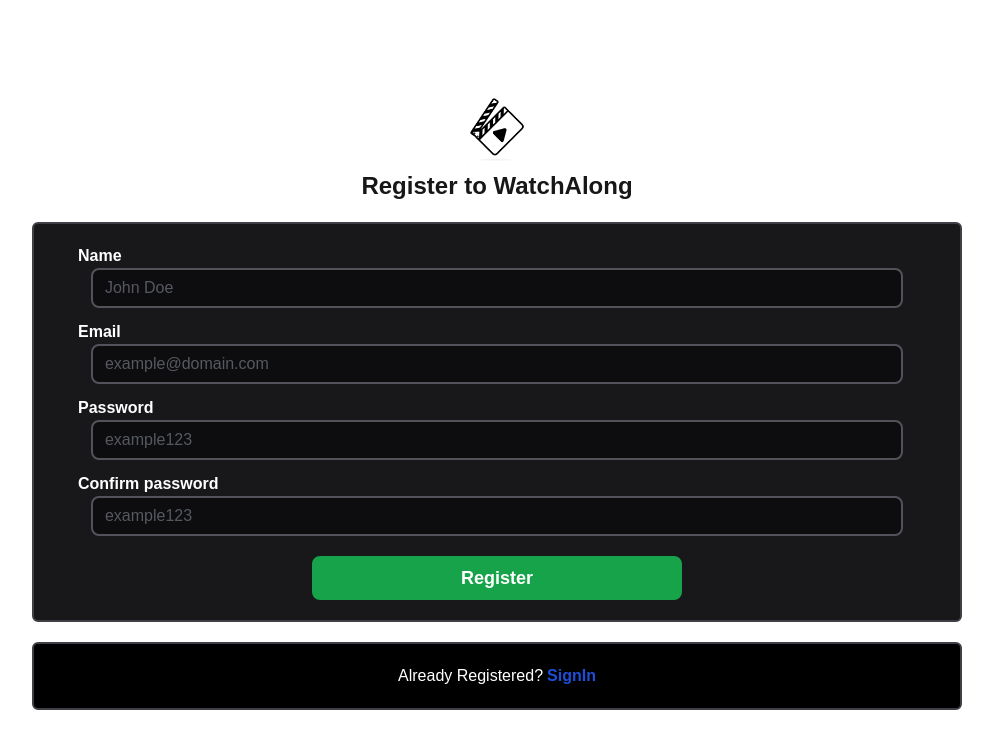
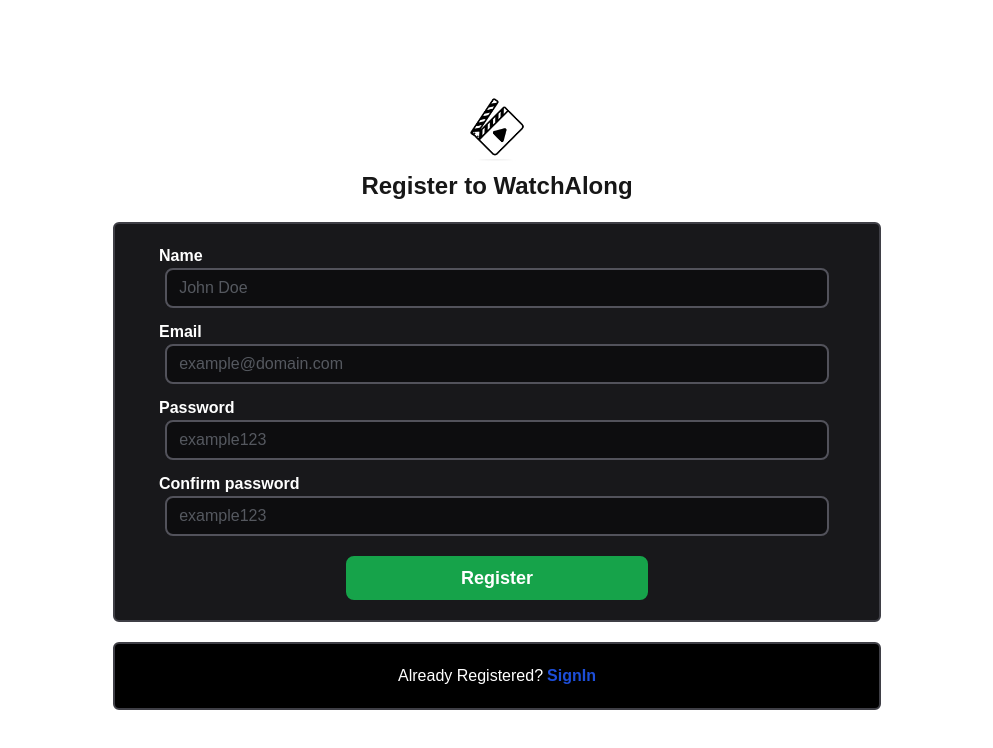
Before and after one commit to Rishabh8210/WatchAlong, a Next.js app: page /signup in a window 1280 px wide. Shown: the top 748 px of the page, without its empty margins (143-1136 px from the left). Built offline with nearby package versions, Linux system fonts and the light colour scheme.

Commit message:
Fact: Fix the css issues

```diff
--- a/src/components/CreateRoom-Component/CreateAndJoinRoom.tsx
+++ b/src/components/CreateRoom-Component/CreateAndJoinRoom.tsx
@@ -11,8 +11,8 @@ const CreateAndJoinRoom = ({ setTrigger }: PropsTriggerAttributes) => {
         setJoinRoomPopup(!isJoinRoomPopup);
     }
     return (
-        <div className='h-screen w-full bg-zinc-800 bg-opacity-80 fixed top-0 left-0 p-5 flex justify-center items-center'>
-            <div className='min-h-[50vh] relative w-full p-5 bg-black rounded-lg border-zinc-700 border-2 flex flex-col items-end justify-end gap-5 shadow-zinc-800 shadow-2xl text-white'>
+        <div className='h-screen w-full  bg-zinc-800 bg-opacity-80 fixed top-0 left-0 p-5 flex justify-center items-center z-50'>
+            <div className='min-h-[50vh] relative w-full sm:w-10/12 md:w-9/12 lg:max-w-3xl p-5 bg-black rounded-lg border-white border-2 flex flex-col items-end justify-end gap-5 shadow-zinc-800 shadow-2xl text-white'>
                 <div className='h-fit w-full flex justify-end items-center absolute right-5 top-4'>
                     <button className='text-3xl font-semibold' onClick={() => setTrigger()}>X</button>
                 </div>
--- a/src/components/Signin-Component/NewHere.tsx
+++ b/src/components/Signin-Component/NewHere.tsx
@@ -2,7 +2,7 @@ import Link from "next/link"
 
 const NewHere = () => {
     return (
-        <div className='h-fit w-full sm:w-3/4 md:w-3/4 flex justify-center rounded-md p-5 border-2 items-center bg-black border-zinc-700 text-white'>
+        <div className='h-fit w-full sm:w-10/12 md:w-9/12 lg:max-w-3xl flex justify-center rounded-md p-5 border-2 items-center bg-black border-zinc-700 text-white'>
             <div className="h-fit w-full flex gap-1 justify-center items-center">
                 <p>New to WatchAlong?</p>
                 <Link className="text-blue-700 font-semibold " href={'/signup'}>Register</Link>
--- a/src/components/Signin-Component/SigninMain.tsx
+++ b/src/components/Signin-Component/SigninMain.tsx
@@ -5,7 +5,7 @@ const SigninMain = () => {
     const [email, setEmail] = useState('')
     const [password, setPassword] = useState('')
     return (
-        <div className='min-h-[40vh] w-full sm:w-3/4 md:w-3/4 p-5 rounded-md border-2 flex justify-center items-center bg-zinc-900 border-zinc-700'>
+        <div className='min-h-[40vh] w-full sm:w-10/12 md:w-9/12 lg:max-w-3xl p-5 rounded-md border-2 flex justify-center items-center bg-zinc-900 border-zinc-700'>
             <form className="h-fit w-full flex flex-col justify-center items-center gap-5 text-white">
                 <div className="h-fit w-full flex justify-center items-center flex-col">
                     <p className="px-4 md:px-6 w-full font-semibold">Email</p>
--- a/src/components/Signup-Component/AlreadyRegistered.tsx
+++ b/src/components/Signup-Component/AlreadyRegistered.tsx
@@ -2,7 +2,7 @@ import Link from "next/link"
 
 const AlreadyRegistered = () => {
     return (
-        <div className='h-fit w-full sm:w-3/4 md:w-3/4 flex justify-center rounded-md p-5 border-2 items-center bg-black border-zinc-700'>
+        <div className='h-fit w-full sm:w-10/12 md:w-9/12 lg:max-w-3xl flex justify-center rounded-md p-5 border-2 items-center bg-black border-zinc-700'>
             <div className="h-fit w-full flex gap-1 justify-center items-center text-white">
                 <p>Already Registered?</p>
                 <Link className="text-blue-700 font-semibold " href={'/signin'}>SignIn</Link>
--- a/src/components/Signup-Component/SignupMain.tsx
+++ b/src/components/Signup-Component/SignupMain.tsx
@@ -7,7 +7,7 @@ const SignupMain = () => {
     const [password, setPassword] = useState('')
     const [confirmPassword, setConfirmPassword] = useState('')
     return (
-        <div className='min-h-[40vh] w-full sm:w-3/4 md:w-3/4 p-5 rounded-md border-2 flex justify-center items-center bg-zinc-900 border-zinc-700'>
+        <div className='min-h-[40vh] w-full sm:w-10/12 md:w-9/12 lg:max-w-3xl p-5 rounded-md border-2 flex justify-center items-center bg-zinc-900 border-zinc-700'>
             <form className="h-fit w-full flex flex-col justify-center items-center gap-3 text-white">
 
                 <div className="h-fit w-full flex justify-center items-center flex-col">
```
